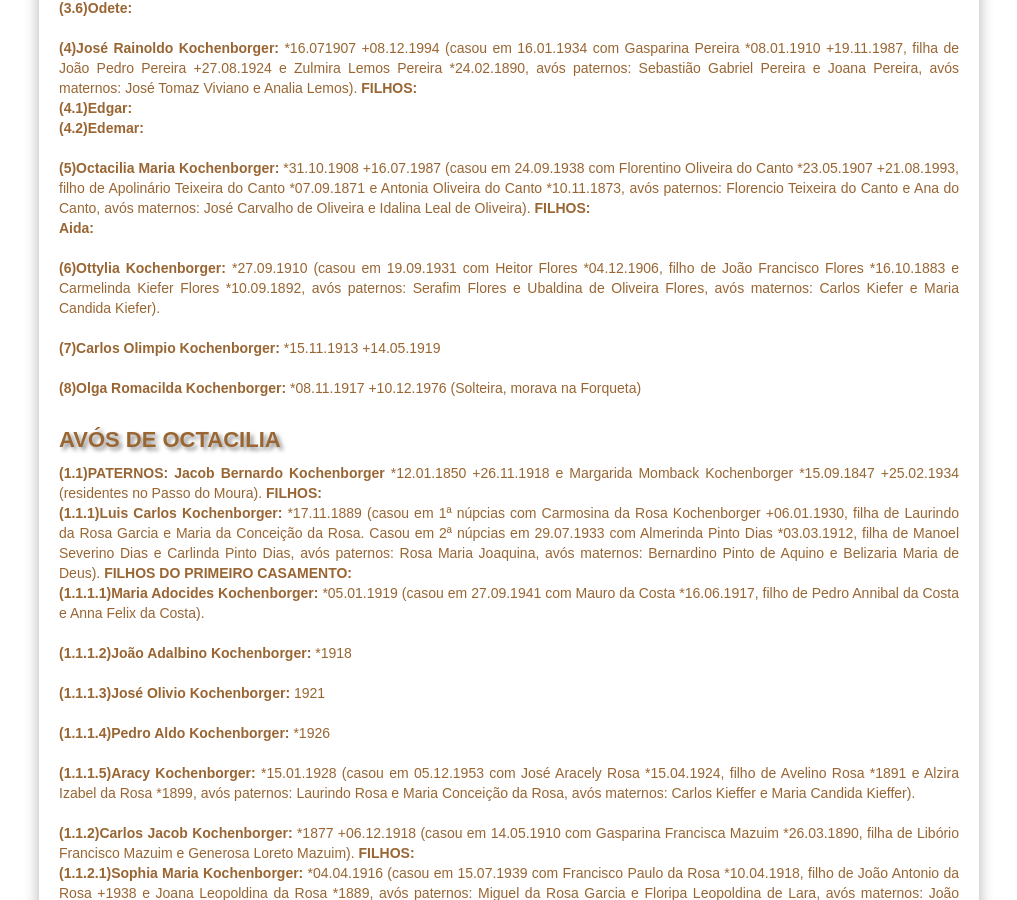
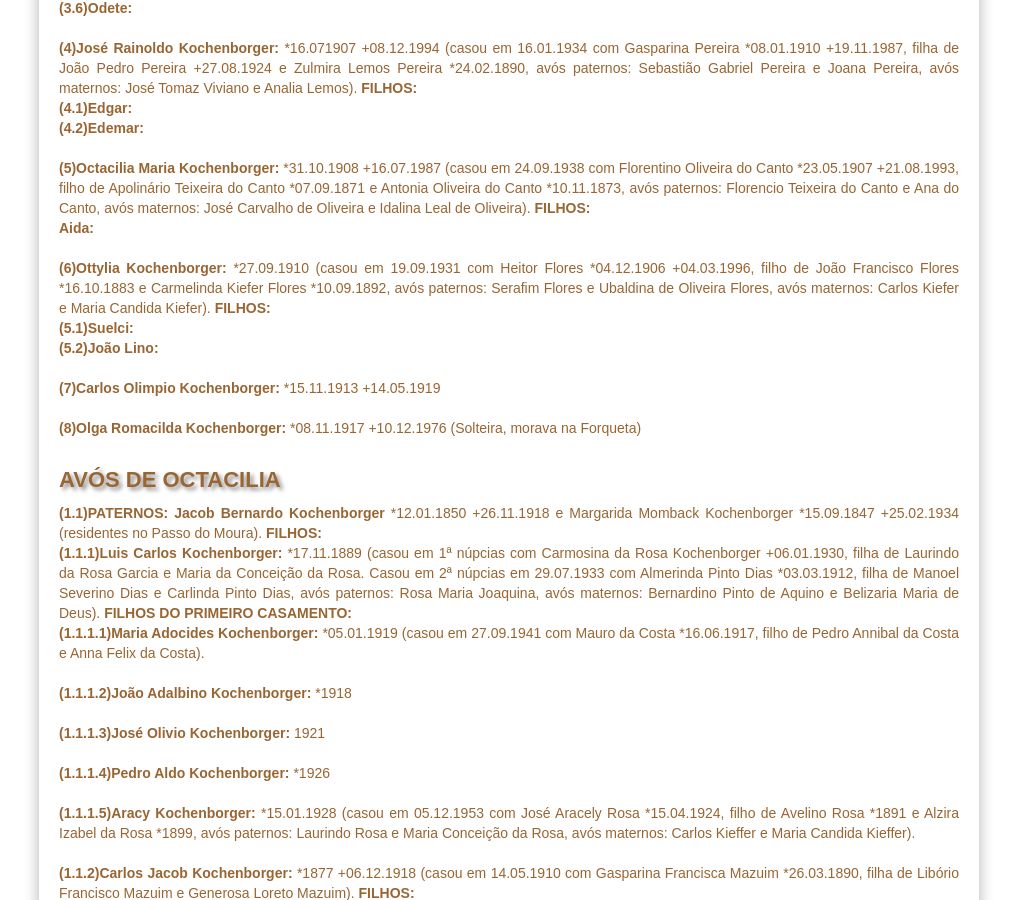
Before and after one commit to claudiovargas1955/claudiovargas1955.github.io, a Jekyll site: the page built from _pages/familia-kochenborger.html, in a window 1280 px wide and 900 px high, scrolled down 1010 px. Shown: the whole window, without its empty margins (131-1148 px from the left). Built offline with Jekyll 4.4.1, drawn with Linux system fonts in a browser that asks for light colours; some web fonts are replaced.

Commit message:
Update familia-kochenborger.html

```diff
--- a/_pages/familia-kochenborger.html
+++ b/_pages/familia-kochenborger.html
@@ -140,9 +140,11 @@
   Teixeira do Canto e Ana do Canto, avós maternos: José Carvalho de Oliveira e Idalina Leal de Oliveira). <b>FILHOS: </b><br>
       <b>Aida: </b><br><br>
 
-  <b>(6)Ottylia Kochenborger: </b>*27.09.1910 (casou em 19.09.1931 com Heitor Flores *04.12.1906, filho de João Francisco Flores
-  *16.10.1883 e Carmelinda Kiefer Flores *10.09.1892, avós paternos: Serafim Flores e Ubaldina de Oliveira Flores, avós maternos:
-  Carlos Kiefer e Maria Candida Kiefer).<br><br>
+  <b>(6)Ottylia Kochenborger: </b>*27.09.1910 (casou em 19.09.1931 com Heitor Flores *04.12.1906 +04.03.1996, filho de João Francisco
+  Flores *16.10.1883 e Carmelinda Kiefer Flores *10.09.1892, avós paternos: Serafim Flores e Ubaldina de Oliveira Flores, avós maternos:
+  Carlos Kiefer e Maria Candida Kiefer). <b>FILHOS: </b><br>
+    <b>(5.1)Suelci: </b><br>
+    <b>(5.2)João Lino: </b><br><br>
 
   <b>(7)Carlos Olimpio Kochenborger: </b>*15.11.1913 +14.05.1919<br><br>
 
```
